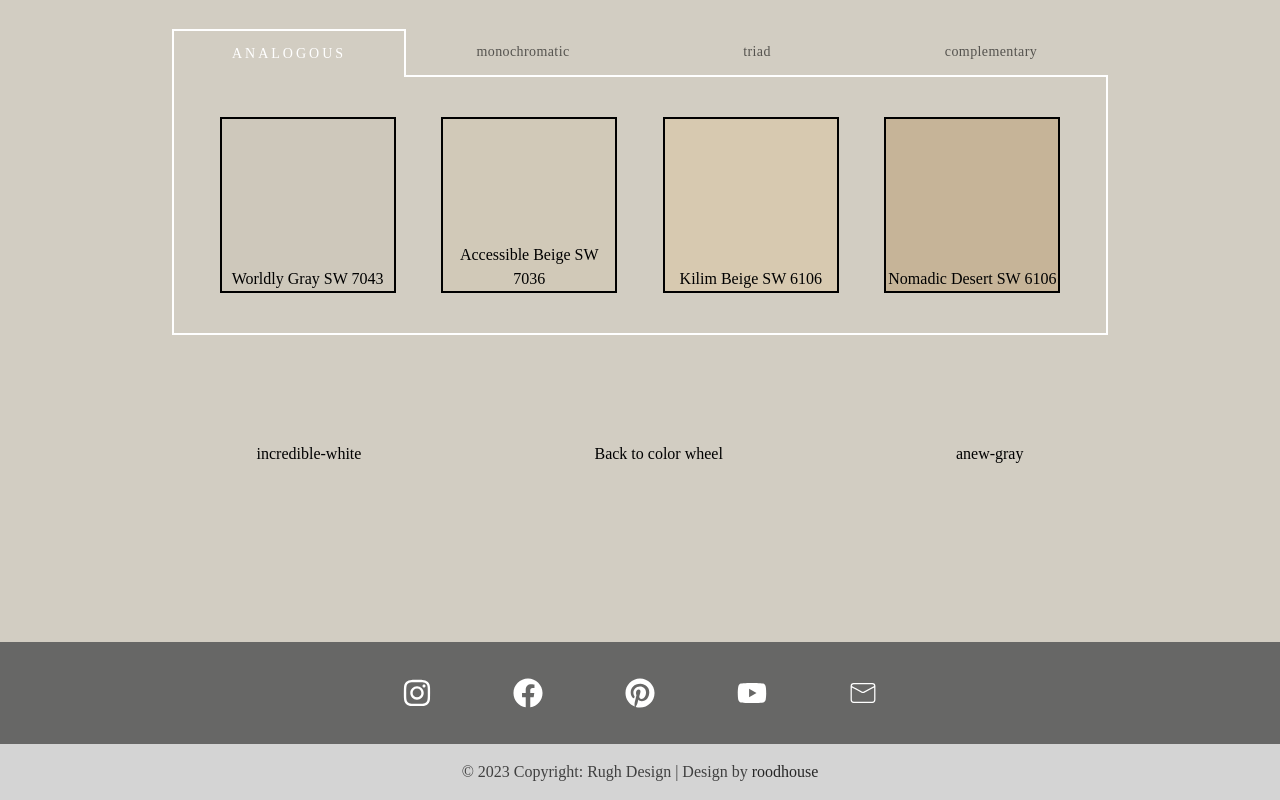
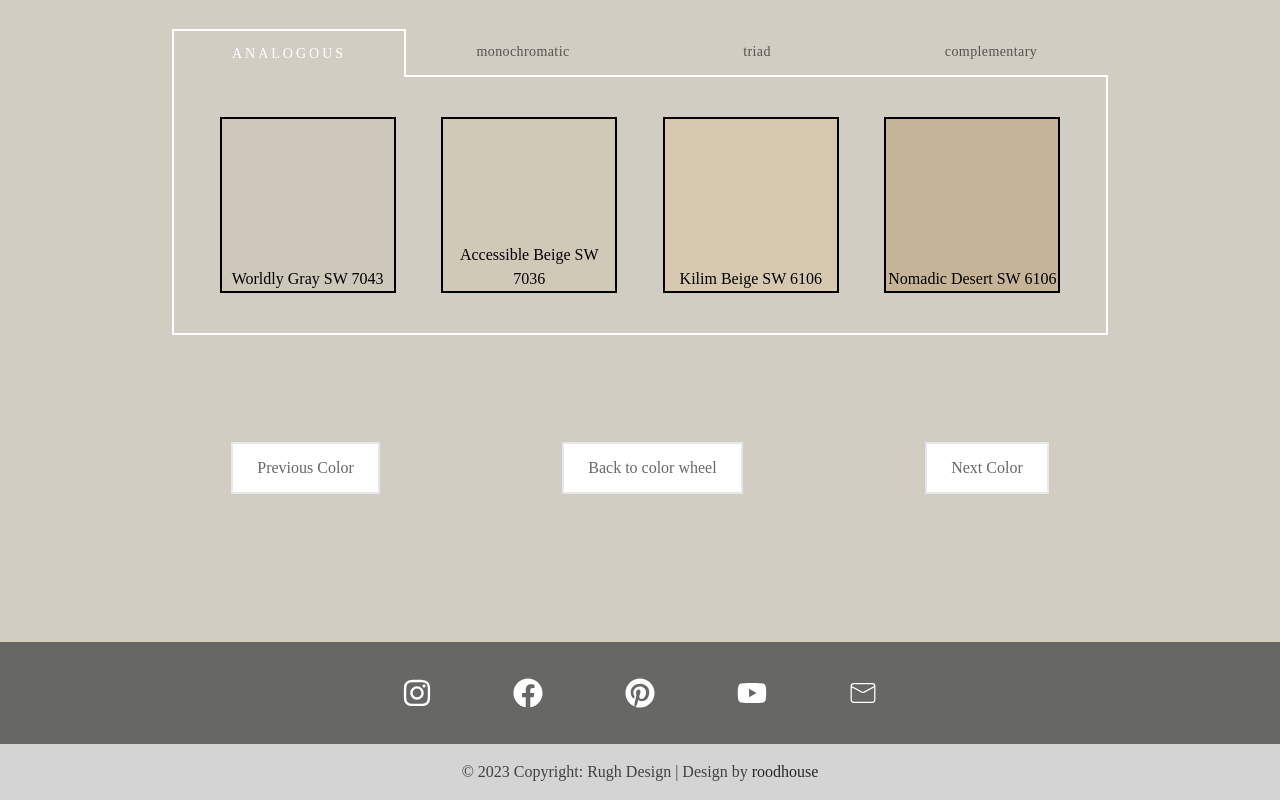
Before and after one commit to roodhouse/rugh-design-color-wheel, a React (Create React App) app: page /color/agreeable-gray in a window 1280 px wide. Shown: the part 1108-1908 px from the top of the page. Built offline with nearby package versions, Linux system fonts and the light colour scheme.

Commit message:
style nav links

```diff
--- a/src/components/color/Color.jsx
+++ b/src/components/color/Color.jsx
@@ -4,37 +4,11 @@ import { getColor, colors } from '../colors';
 import { Link as ScrollLink } from 'react-scroll';
 import {HiArrowNarrowRight} from 'react-icons/hi';
 import ColorTabs from './ColorTabs';
+import ColorNav from './ColorNav';
 
 function Color() {
   const { id } = useParams();
   const color = getColor(id);
-
-  // variables for thePreviousColor and theNextColor functions
-  let myIndex = colors.findIndex((colorid) => colorid === color);
-  let nextIndex = myIndex + 1;
-  let prevIndex = myIndex - 1;
-
-  // function to go to the previous color on the color wheel
-  function thePreviousColor() {
-    if (myIndex === 0) {
-      let prevColor = myIndex;
-      return prevColor;
-    } else {
-      let prevColor = colors[prevIndex].id;
-      return prevColor;
-    }
-  }
-
-  // function to go to the next color on the color wheel
-  function theNextColor() {
-    if (myIndex === 1730) {
-      let nextColor = myIndex;
-      return nextColor;
-    } else {
-      let nextColor = colors[nextIndex].id;
-      return nextColor;
-    }
-  }
 
   return (
     <div className="w-full h-full">
@@ -104,19 +78,7 @@ function Color() {
           </div>
         </div>
         {/* color navigation */}
-        <div className='max-w-[1000px] w-full flex flex-row justify-around mx-auto pt-10'>
-          <div className={thePreviousColor() === 0 ? "hidden" : "block"}>
-            <Link to={`../color/${thePreviousColor()}`}>
-              {thePreviousColor()}
-            </Link>
-          </div>
-          <div>
-            <Link to={`../`}>Back to color wheel</Link>
-          </div>
-          <div className={theNextColor() === 1730 ? "hidden" : "block"}>
-            <Link to={`../color/${theNextColor()}`}>{theNextColor()}</Link>
-          </div>
-        </div>
+        <ColorNav />
       </div>
     </div>
   );
--- /dev/null
+++ b/src/components/color/ColorNav.jsx
@@ -0,0 +1,58 @@
+import * as React from 'react';
+import { useParams, Link } from 'react-router-dom';
+import { getColor, colors } from '../colors';
+
+function ColorNav() {
+
+    const { id } = useParams();
+    const color = getColor(id);
+
+  // variables for thePreviousColor and theNextColor functions
+  let myIndex = colors.findIndex((colorid) => colorid === color);
+  let nextIndex = myIndex + 1;
+  let prevIndex = myIndex - 1;
+
+  // function to go to the previous color on the color wheel
+  function thePreviousColor() {
+    if (myIndex === 0) {
+      let prevColor = myIndex;
+      return prevColor;
+    } else {
+      let prevColor = colors[prevIndex].id;
+      return prevColor;
+    }
+  }
+
+  // function to go to the next color on the color wheel
+  function theNextColor() {
+    if (myIndex === 1730) {
+      let nextColor = myIndex;
+      return nextColor;
+    } else {
+      let nextColor = colors[nextIndex].id;
+      return nextColor;
+    }
+  }
+
+  return (
+    <div className='max-w-[1000px] w-full flex flex-row justify-around mx-auto pt-10'>
+            <Link to={`../color/${thePreviousColor()}`}>
+          <div className={thePreviousColor() === 0 ? "hidden" : "block bg-white text-[#676766] border-2 px-6 py-3 hover:bg-[#E5C1C1] hover:border-[#E5C1C1] hover:text-white"}>
+              Previous Color
+          </div>
+            </Link>
+            <Link to={`../`}>
+          <div className='block bg-white text-[#676766] border-2 px-6 py-3 hover:bg-[#E5C1C1] hover:border-[#E5C1C1] hover:text-white'>
+                Back to color wheel
+          </div>
+                </Link>
+            <Link to={`../color/${theNextColor()}`}>
+          <div className={theNextColor() === 1730 ? "hidden" : "block bg-white text-[#676766] border-2 px-6 py-3 hover:bg-[#E5C1C1] hover:border-[#E5C1C1] hover:text-white"}>
+                Next Color
+          </div>
+            </Link>
+        </div>
+  )
+}
+
+export default ColorNav
```
